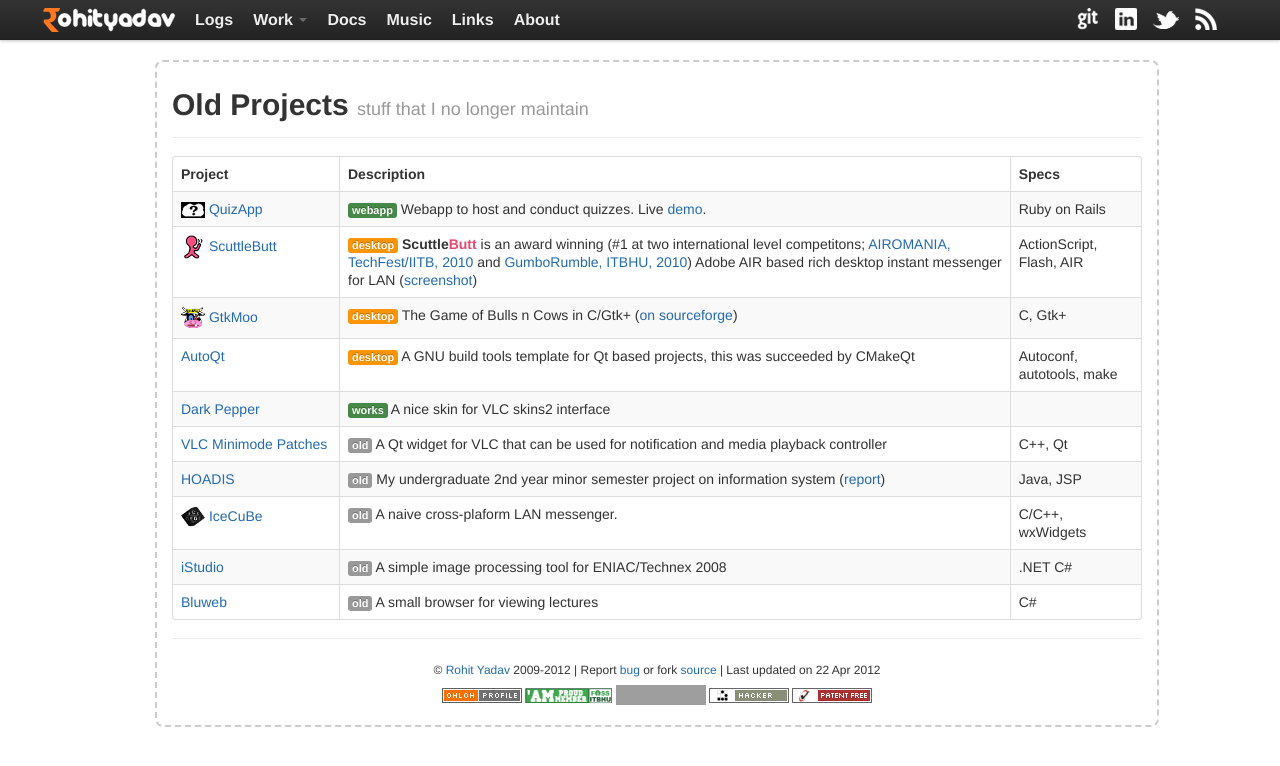
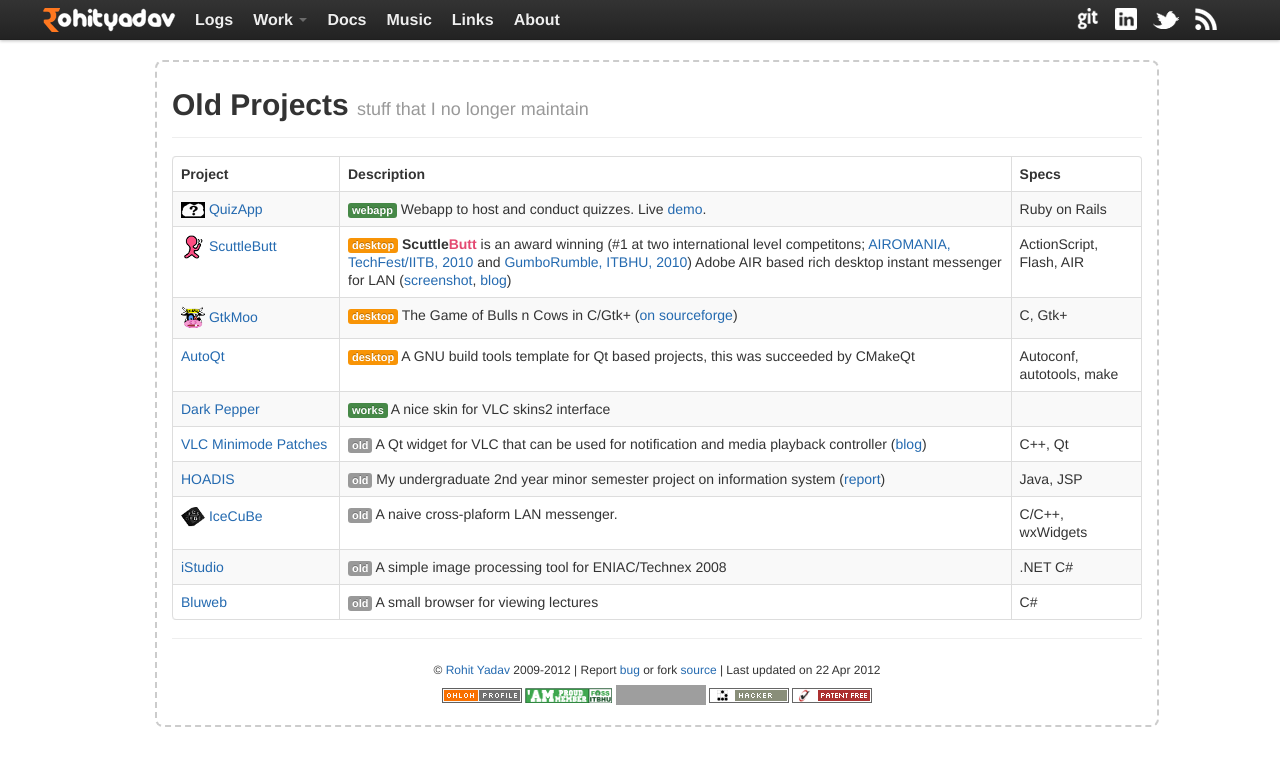
Before and after one commit to rohityadavcloud/rohityadavcloud.github.io, a Jekyll site: the page built from projects/old.markdown, in a window 1280 px wide. Shown: the top 766 px of the page. Built offline with Jekyll 4.4.1, drawn with Linux system fonts in a browser that asks for light colours; Markdown is read by kramdown in place of the engine named in the settings; comment, search, counter and statistics services are not loaded; grey boxes are pictures that could not be loaded.

Commit message:
posts: port old post about scuttlebutt

```diff
--- a/projects/old.markdown
+++ b/projects/old.markdown
@@ -24,7 +24,7 @@
     </tr>
     <tr>
       <td><img src="/images/projects/scuttlebutt-small.png"> <a href="/files/old/scuttlebutt.zip">ScuttleButt</a></td>
-      <td><span class="label label-warning">desktop</span> <strong>Scuttle<span style="color: rgb(228, 73, 114);">Butt</span></strong> is an award winning (#1 at two international level competitons; <a target="_blank" href="http://techfest.org">AIROMANIA, TechFest/IITB, 2010</a> and <a href="http://itbhu.ac.in/codefest/2010/gumbo-rumble.html">GumboRumble, ITBHU, 2010</a>) Adobe AIR based rich desktop instant messenger for LAN (<a href="/images/scuttlebutt-shot.jpg">screenshot</a>)</td>
+      <td><span class="label label-warning">desktop</span> <strong>Scuttle<span style="color: rgb(228, 73, 114);">Butt</span></strong> is an award winning (#1 at two international level competitons; <a target="_blank" href="http://techfest.org">AIROMANIA, TechFest/IITB, 2010</a> and <a href="http://itbhu.ac.in/codefest/2010/gumbo-rumble.html">GumboRumble, ITBHU, 2010</a>) Adobe AIR based rich desktop instant messenger for LAN (<a href="/images/scuttlebutt-shot.jpg">screenshot</a>, <a href="/logs/scuttlebutt/">blog</a>)</td>
       <td>ActionScript, Flash, AIR</td>
     </tr>
     <tr>
@@ -44,7 +44,7 @@
     </tr>
     <tr>
       <td><a href="/files/old/vlc-minimode.zip">VLC Minimode Patches</a></td>
-      <td><span class="label">old</span> A Qt widget for VLC that can be used for notification and media playback controller</td>
+      <td><span class="label">old</span> A Qt widget for VLC that can be used for notification and media playback controller (<a href="/logs/story-of-a-notification-widget/">blog</a>)</td>
       <td>C++, Qt</td>
     </tr>
     <tr>
```
Also changed, not shown: _posts/2010-04-1-scuttlebutt.markdown (added, +22 -0 lines), images/scb-logo.png (added).
